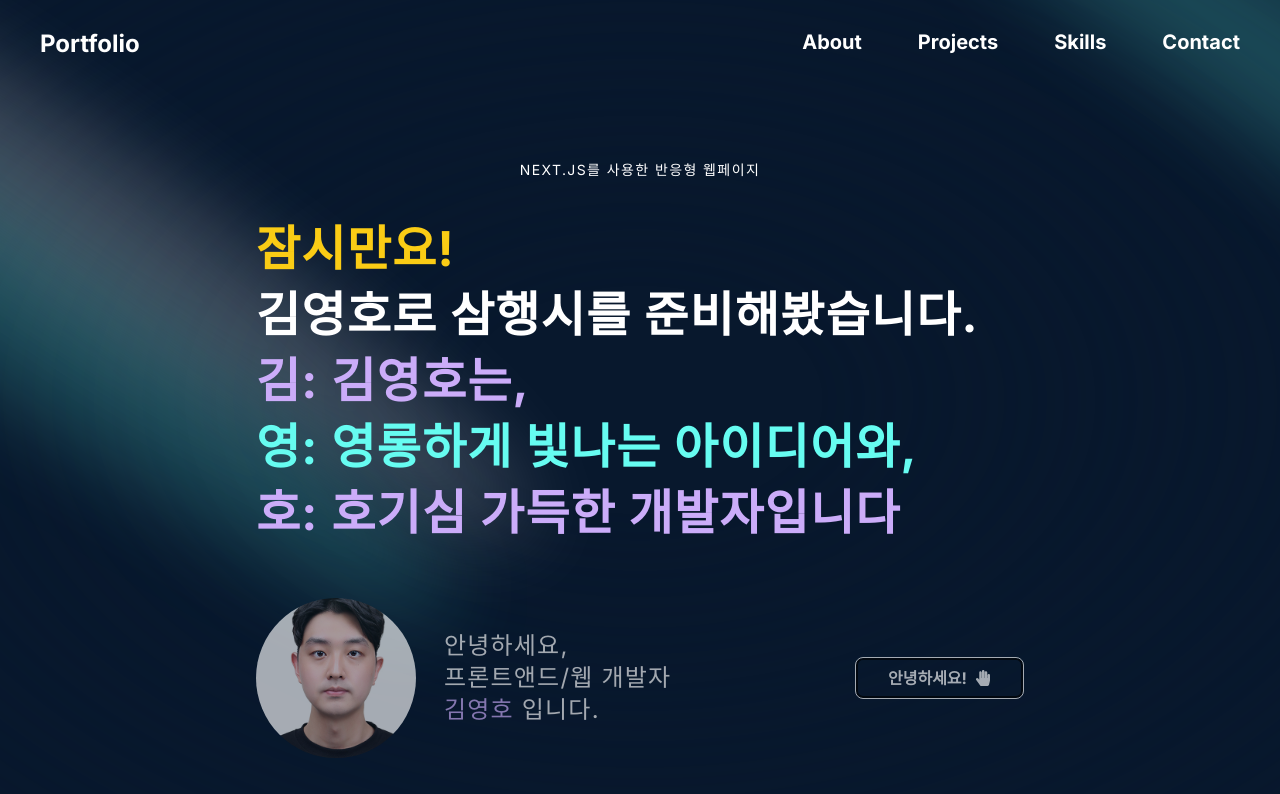
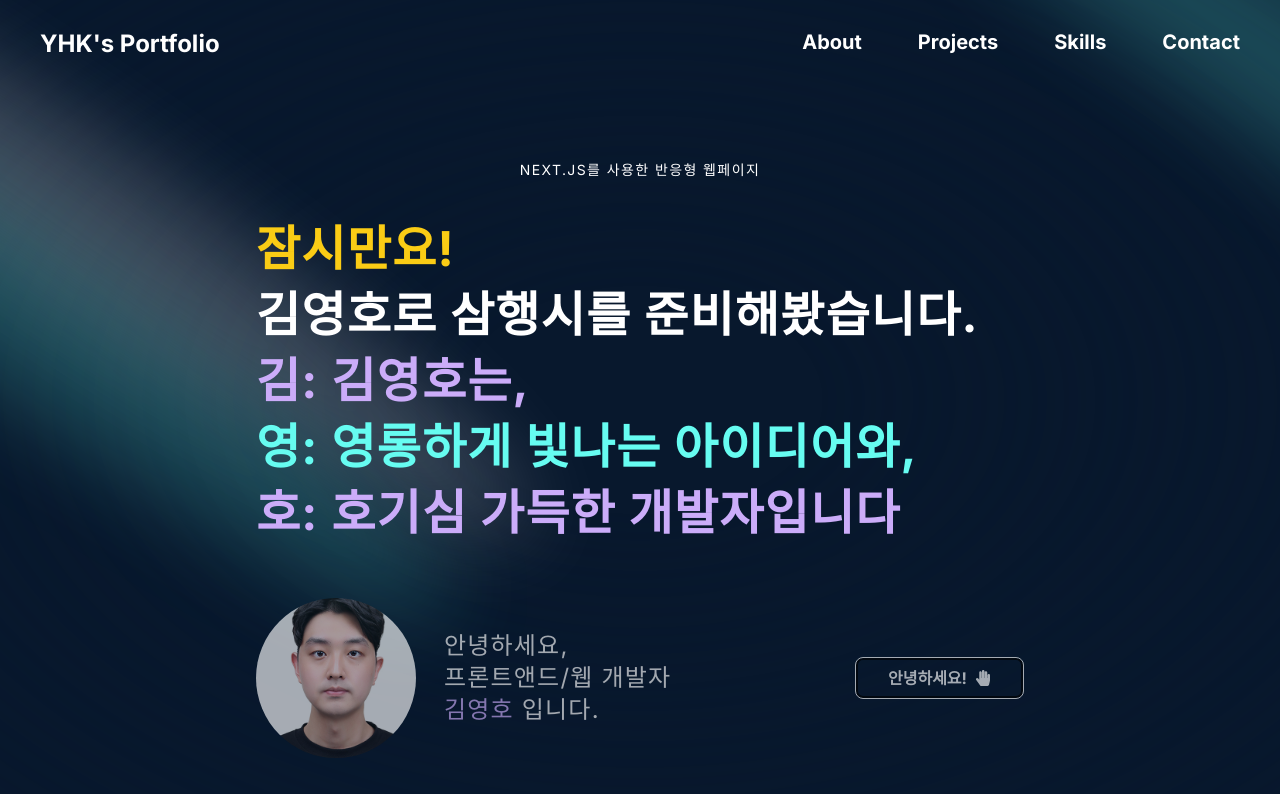
Before and after one commit to numi8462/Portfolio, a Next.js app: page / in a window 1280 px wide. Shown: the top 794 px of the page. Built offline with nearby package versions, Linux system fonts and the light colour scheme.

Commit message:
Update Navbar.tsx

```diff
--- a/components/ui/Navbar.tsx
+++ b/components/ui/Navbar.tsx
@@ -25,7 +25,7 @@ const Navbar = () => {
       <div className='flex justify-between container '>
         <Link href="/">
           <h1 className='text-2xl px-2 rounded-md hover:text-blue-100 hover:bg-mint-100'>
-            Portfolio
+            YHK's Portfolio
           </h1>
         </Link>
 
```
